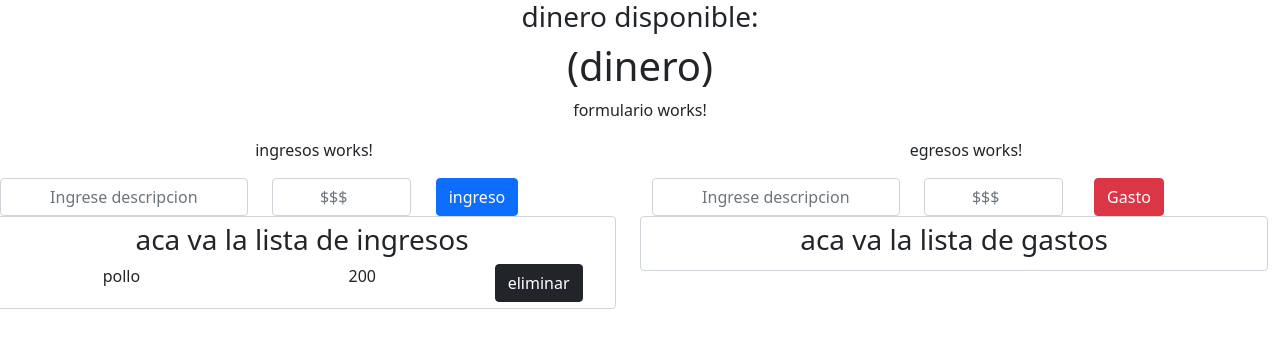
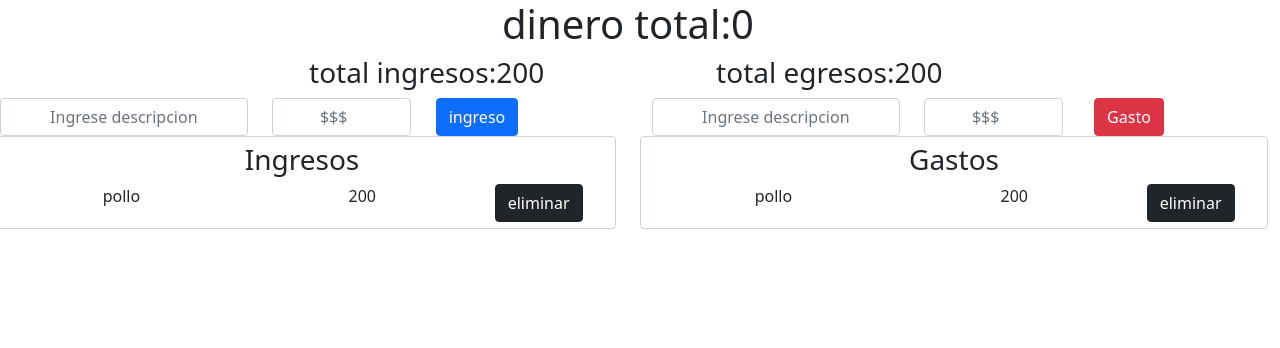
Before and after one commit to facuromero17/presupuesto, an Angular app: page / in a window 1280 px wide. Shown: the top 348 px of the page. Built offline with nearby package versions, Linux system fonts and the light colour scheme.

Commit message:
se agregan los totales (no se suman)

```diff
--- a/src/app/Egresos.model.ts
+++ b/src/app/Egresos.model.ts
@@ -1,3 +1,3 @@
 export class Egresos{
-    constructor(public descripcion:string,public gasto:number){}
+    constructor(public descripcion:string,public valor:number){}
 }
--- a/src/app/app.component.html
+++ b/src/app/app.component.html
@@ -1,9 +1,7 @@
 <div>
   <app-total></app-total>
 </div>
-<div class="text-center">
-  <app-formulario> </app-formulario>
-</div>
+
 
 <div class="form-group row">
   <div class="text-center col-6">
--- a/src/app/egresos/EgresoServicio.service.ts
+++ b/src/app/egresos/EgresoServicio.service.ts
@@ -2,4 +2,14 @@ import { Egresos } from '../Egresos.model';
 
 export class EgresosServicio {
   egresos: Egresos[] = [new Egresos("pollo",200)];
+
+
+  eliminar(egreso:Egresos){
+    const indice:number = this.egresos.indexOf(egreso);
+    this.egresos.splice(indice,1)
+  }
+
+  agregar(egreso:Egresos){
+    this.egresos.push(egreso);
+  }
 }
--- a/src/app/egresos/egresos.component.html
+++ b/src/app/egresos/egresos.component.html
@@ -1,4 +1,4 @@
-<p>egresos works!</p>
+
 
 <div class="row form-group">
   <div class="col-5">
@@ -28,6 +28,22 @@
 </div>
 
 <form class="form-group form-control row">
-  <h3>aca va la lista de gastos</h3>
+  <h3>Gastos</h3>
+
+
+    <div *ngFor="let egreso of egresos" class="row form-group">
+      <div class="col-5">{{ egreso.descripcion }}</div>
+      <div class="col-5">{{ egreso.valor }}</div>
+      <div class="col-1">
+        <button
+          type="submit"
+          class="btn btn-dark"
+          (click)="eliminarGasto(egreso)"
+        >
+          eliminar
+        </button>
+        <!-- <i class="ion-ios-close-outline" ">x</i> -->
+      </div>
+    </div>
 
 </form>
--- a/src/app/egresos/egresos.component.ts
+++ b/src/app/egresos/egresos.component.ts
@@ -19,14 +19,16 @@ export class EgresosComponent implements OnInit {
     this.egresos = this.EgresoServicio.egresos;
   }
 
-  eliminar(egreso:Egresos){
+  eliminarGasto(egreso:Egresos){
   const indice: number = this.egresos.indexOf(egreso)
+
   this.egresos.splice(indice,1)
   }
 
   agregarGasto(){
-
-
+   let egreso1 = new Egresos(this.DesEgresoInput,this.EgresoInput);
+   this.EgresoServicio.agregar(egreso1);
+    console.log("se cargo un egreso");
   }
 
 
--- a/src/app/ingresos/ingresos.component.html
+++ b/src/app/ingresos/ingresos.component.html
@@ -1,4 +1,4 @@
-<p>ingresos works!</p>
+
 <div class="row form-group">
   <div class="col-5">
     <input
@@ -29,7 +29,7 @@
 </div>
 
 <form class="form-group form-control row">
-  <h3>aca va la lista de ingresos</h3>
+  <h3>Ingresos</h3>
   <div *ngFor="let ingreso of ingresos" class="row form-group">
     <div class="col-5">{{ ingreso.ingreso }}</div>
     <div class="col-5">{{ ingreso.valor }}</div>
--- a/src/app/total/total.component.html
+++ b/src/app/total/total.component.html
@@ -1,6 +1,16 @@
 <header>
-  <div class="text-center ">
-    <h3>dinero disponible:</h3>
-    <h1>(dinero)</h1>
+  <div class="text-center">
+    <div class="container-fluid row justify-content-md-center">
+      <h1>dinero total:{{ getPresupuestoTotal() }}</h1>
+      <div class="row container justify-content-md-center">
+        <div class="col-4">
+          <h3>total ingresos:{{ getIngresosTotal() }}</h3>
+        </div>
+
+        <div class="col-4">
+          <h3>total egresos:{{ getEgresosTotal() }}</h3>
+        </div>
+      </div>
+    </div>
   </div>
 </header>
--- a/src/app/total/total.component.ts
+++ b/src/app/total/total.component.ts
@@ -1,15 +1,48 @@
 import { Component, OnInit } from '@angular/core';
+import { Egresos } from '../Egresos.model';
+import { EgresosServicio } from '../egresos/EgresoServicio.service';
+import { Ingreso } from '../ingresos/Ingresos.model';
+import { IngresosServicio } from '../ingresos/IngresosServicio.service';
 
 @Component({
   selector: 'app-total',
   templateUrl: './total.component.html',
-  styleUrls: ['./total.component.css']
+  styleUrls: ['./total.component.css'],
 })
 export class TotalComponent implements OnInit {
+  ingresos: Ingreso[] = [];
+  egresos: Egresos[] = [];
 
-  constructor() { }
 
-  ngOnInit(): void {
+  IngresoTotal:number;
+
+
+  constructor(
+    private ingresoServicio: IngresosServicio,
+    private EgresoServicio: EgresosServicio
+  ) {
+    this.egresos = EgresoServicio.egresos;
+    this.ingresos = ingresoServicio.ingresos;
   }
 
+  ngOnInit(): void {}
+
+  //metodos
+  getIngresosTotal() {
+    let ingresoTotal:number=0;
+    this.ingresos.forEach(ingreso =>{ingresoTotal =+ ingreso.valor});
+
+    return ingresoTotal;
+
+  }
+  getEgresosTotal() {
+    let egresoTotal:number=0;
+    this.egresos.forEach(egreso =>{egresoTotal =+ egreso.valor} )
+    return egresoTotal;
+  }
+
+  getPresupuestoTotal() {
+   this.IngresoTotal= this.getIngresosTotal() - this.getEgresosTotal();
+   return this.IngresoTotal;
+  }
 }
```
